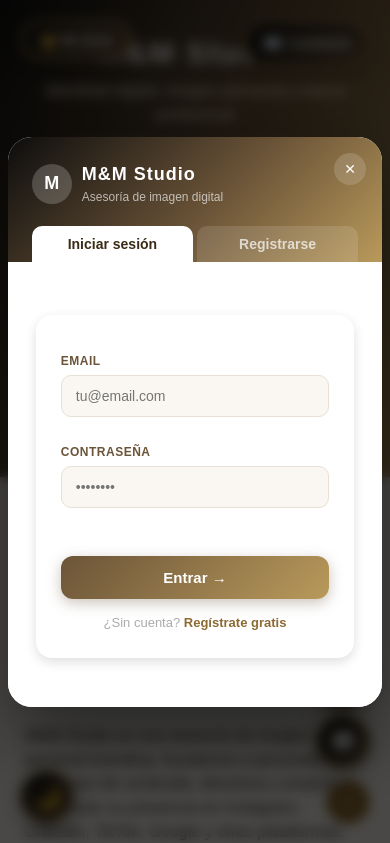
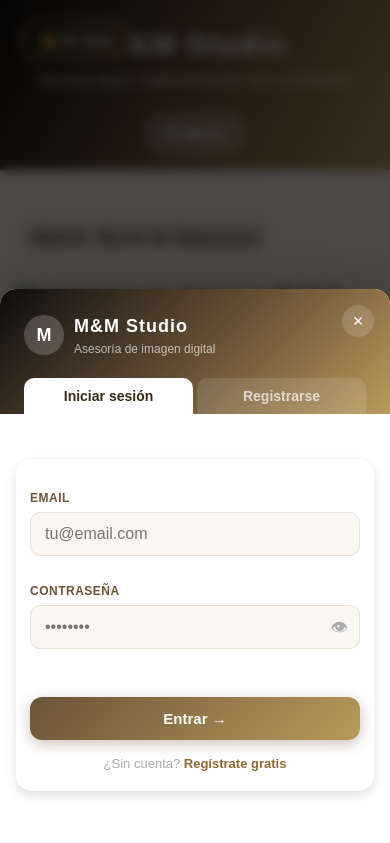
Before and after one commit to darksz12/MMStudio-Web-TFG, a website: page index.html in a window 390 px wide. Both pictures are taken after a click on the button "Mi cuenta". Shown: the top 843 px of the page. Drawn offline with Linux system fonts and the light colour scheme.

Commit message:
feat: hamburger menu movil, show/hide password, modal responsivo, nav login

```diff
--- a/auth.js
+++ b/auth.js
@@ -150,9 +150,24 @@
     .a-field input {
       width: 100% !important; padding: 12px 14px !important;
       border: 1.5px solid #e8e0d5 !important; border-radius: 10px !important;
-      font-size: 14px !important; color: #2b2b2b !important;
+      font-size: 16px !important; color: #2b2b2b !important;
       background: #faf7f2 !important; transition: border-color .2s, box-shadow .2s !important;
       margin-top: 0 !important; outline: none;
+    }
+    .a-pwd-wrap { position: relative; }
+    .a-pwd-wrap input { padding-right: 46px !important; }
+    .a-pwd-eye {
+      position: absolute; right: 12px; top: 50%; transform: translateY(-50%);
+      background: none !important; border: none !important; cursor: pointer !important;
+      font-size: 17px !important; color: #aaa !important; padding: 0 !important;
+      margin: 0 !important; width: auto !important; line-height: 1;
+      transition: color .15s !important;
+    }
+    .a-pwd-eye:hover { color: #8c6a32 !important; }
+    @media(max-width:480px) {
+      #auth-modal { border-radius: 16px; width: 100% !important; max-width: 100vw !important; margin: 0 !important; border-bottom-left-radius: 0 !important; border-bottom-right-radius: 0 !important; }
+      #auth-overlay { align-items: flex-end !important; }
+      #auth-modal-body { padding: 20px 16px 28px !important; }
     }
     .a-field input:focus { border-color: #b99a5b !important; box-shadow: 0 0 0 3px rgba(185,154,91,.15) !important; background: white !important; }
     .a-err { font-size: 13px; color: #c0392b; font-weight: 600; min-height: 16px; }
@@ -337,7 +352,7 @@
 
         <form id="a-form-login" class="a-form active" onsubmit="return false">
           <div class="a-field"><label>Email</label><input id="l-email" type="email" placeholder="tu@email.com" autocomplete="email"></div>
-          <div class="a-field"><label>Contraseña</label><input id="l-pwd" type="password" placeholder="••••••••" autocomplete="current-password"></div>
+          <div class="a-field"><label>Contraseña</label><div class="a-pwd-wrap"><input id="l-pwd" type="password" placeholder="••••••••" autocomplete="current-password"><button type="button" class="a-pwd-eye" title="Mostrar contraseña">👁</button></div></div>
           <div class="a-err" id="l-err"></div>
           <button class="a-submit" id="l-btn">Entrar →</button>
           <p class="a-switch">¿Sin cuenta? <a href="#" id="go-reg">Regístrate gratis</a></p>
@@ -347,7 +362,7 @@
           <div class="a-field"><label>Nombre</label><input id="r-name" type="text" placeholder="Tu nombre" autocomplete="given-name"></div>
           <div class="a-field"><label>Apellidos <span style="font-weight:normal;color:#aaa">(opcional)</span></label><input id="r-apellidos" type="text" placeholder="Tus apellidos" autocomplete="family-name"></div>
           <div class="a-field"><label>Email</label><input id="r-email" type="email" placeholder="tu@email.com" autocomplete="email"></div>
-          <div class="a-field"><label>Contraseña</label><input id="r-pwd" type="password" placeholder="Mínimo 6 caracteres" autocomplete="new-password"></div>
+          <div class="a-field"><label>Contraseña</label><div class="a-pwd-wrap"><input id="r-pwd" type="password" placeholder="Mínimo 6 caracteres" autocomplete="new-password"><button type="button" class="a-pwd-eye" title="Mostrar contraseña">👁</button></div></div>
           <div class="a-err" id="r-err"></div>
           <div class="a-ok"  id="r-ok"></div>
           <button class="a-submit" id="r-btn">Crear cuenta →</button>
@@ -422,6 +437,8 @@
       icon.style.background = 'rgba(255,255,255,.15)'
       icon.style.fontSize = '18px'
     }
+    var navLink = document.getElementById('nav-auth-link')
+    if (navLink) navLink.textContent = session ? '👤 ' + session.name.split(' ')[0] : '👤 Mi cuenta'
   }
 
   function openModal(tab) {
@@ -612,6 +629,21 @@
     var session = getSession()
     var token   = getToken()
     updateFab(session)
+
+    // Inyectar enlace "Mi cuenta" en la nav para que el registro sea visible
+    var nav = document.querySelector('header nav')
+    if (nav) {
+      var navAuthLink = document.createElement('a')
+      navAuthLink.id = 'nav-auth-link'
+      navAuthLink.href = '#'
+      navAuthLink.style.cssText = 'background:rgba(185,154,91,.35)!important;border:1px solid rgba(185,154,91,.6)!important;'
+      navAuthLink.textContent = session ? '👤 ' + session.name.split(' ')[0] : '👤 Mi cuenta'
+      navAuthLink.addEventListener('click', function(e) {
+        e.preventDefault()
+        document.getElementById('auth-fab').click()
+      })
+      nav.appendChild(navAuthLink)
+    }
     if (session) { fillProfile(session); updateBanner(session) }
 
     // Al cargar la página, si hay un token guardado, lo validamos contra el servidor.
@@ -640,6 +672,15 @@
         openModal('changepwd')
       })
     }
+
+    overlay.querySelectorAll('.a-pwd-eye').forEach(function(btn) {
+      btn.addEventListener('click', function() {
+        var input = btn.previousElementSibling
+        var show = input.type === 'password'
+        input.type = show ? 'text' : 'password'
+        btn.textContent = show ? '🙈' : '👁'
+      })
+    })
 
     fab.addEventListener('click', function () {
       openModal(getSession() ? 'profile' : 'login')
--- a/estilos.css
+++ b/estilos.css
@@ -67,3 +67,28 @@ body.dark-mode .quiz-progress{background:#2d2318;}
 body.dark-mode .quiz-step-label{color:#d4a96a;}
 @media(max-width:600px){.quiz-opciones{grid-template-columns:1fr;}}
 @keyframes shake{0%,100%{transform:translateX(0)}25%{transform:translateX(-6px)}75%{transform:translateX(6px)}}
+
+/* ---- HAMBURGER / NAVEGACIÓN MÓVIL ---- */
+.nav-hamburger{display:none;background:rgba(255,255,255,.2);border:2px solid rgba(255,255,255,.3);color:white;font-size:15px;font-weight:bold;padding:9px 18px;border-radius:30px;cursor:pointer;margin-top:10px;letter-spacing:.5px;transition:background .2s;}
+.nav-hamburger:hover{background:rgba(255,255,255,.35);}
+@media(max-width:850px){
+  .nav-hamburger{display:inline-block;}
+  header nav{display:none;flex-direction:column;align-items:center;gap:8px;width:100%;padding:8px 0;}
+  header nav.open{display:flex;}
+  header nav a{width:100%;max-width:300px;text-align:center;box-sizing:border-box;}
+  #contact-fab{top:auto;bottom:80px;padding:9px 14px;font-size:13px;}
+}
+
+/* ---- MEJORAS MÓVIL GENERALES ---- */
+@media(max-width:600px){
+  header{padding:16px 14px;}
+  .logo{font-size:28px;}
+  .subtitulo{font-size:13px;}
+  .hero{padding:16px;gap:16px;}
+  .contenedor{padding:0 14px;}
+  .titulo-seccion{font-size:24px;}
+  form{padding:18px 14px;}
+  .franja{padding:22px 14px;}
+  .footer{padding:14px;}
+  button,input,select,textarea{font-size:16px;}
+}
--- a/script.js
+++ b/script.js
@@ -1,4 +1,27 @@
 function scrollToTop(){window.scrollTo({top:0,behavior:'smooth'});}
+
+// ---- MENÚ HAMBURGUESA (móvil) ----
+;(function(){
+  document.addEventListener('DOMContentLoaded', function(){
+    var nav = document.querySelector('header nav')
+    if (!nav) return
+    var btn = document.createElement('button')
+    btn.className = 'nav-hamburger'
+    btn.innerHTML = '☰ Menú'
+    btn.setAttribute('aria-label', 'Abrir menú de navegación')
+    btn.addEventListener('click', function() {
+      var open = nav.classList.toggle('open')
+      btn.innerHTML = open ? '✕ Cerrar' : '☰ Menú'
+    })
+    nav.querySelectorAll('a').forEach(function(a) {
+      a.addEventListener('click', function() {
+        nav.classList.remove('open')
+        btn.innerHTML = '☰ Menú'
+      })
+    })
+    nav.parentNode.insertBefore(btn, nav)
+  })
+})();
 function mensajeFormulario(){alert('Formulario recibido. En una web real se enviaría al correo de la empresa.');return false;}
 
 // ---- BOTÓN FLOTANTE DE CONTACTO (top-right) ----
```
